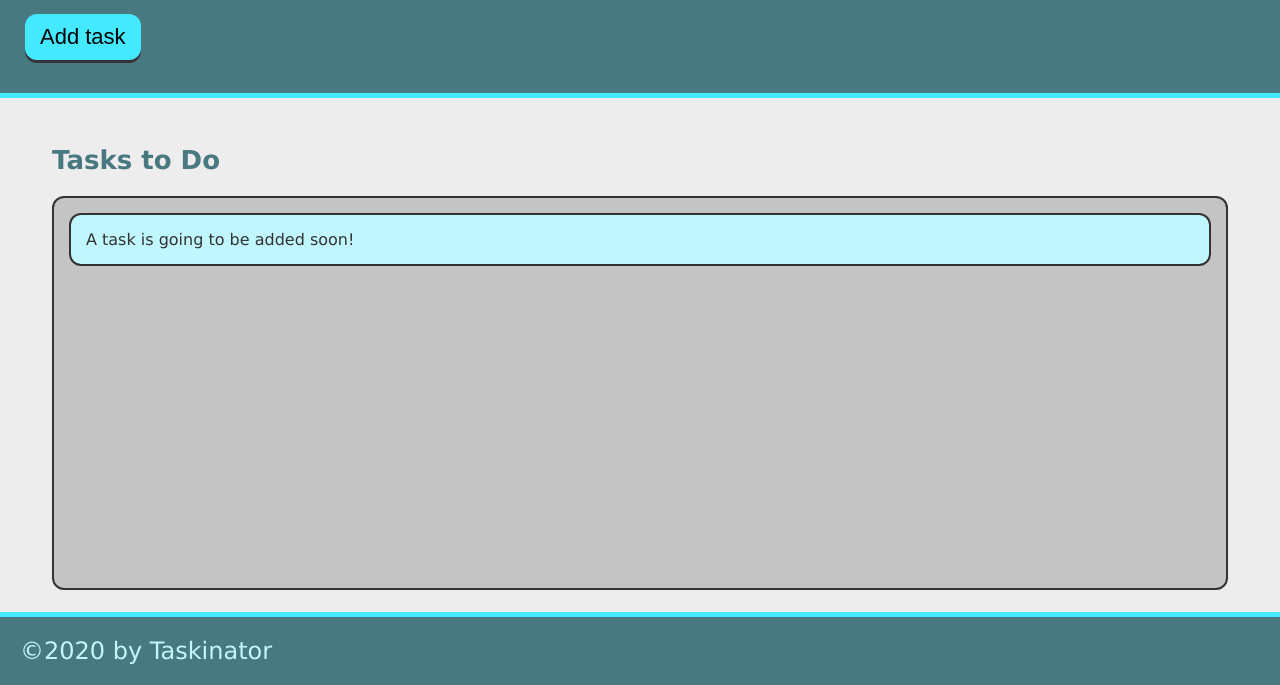
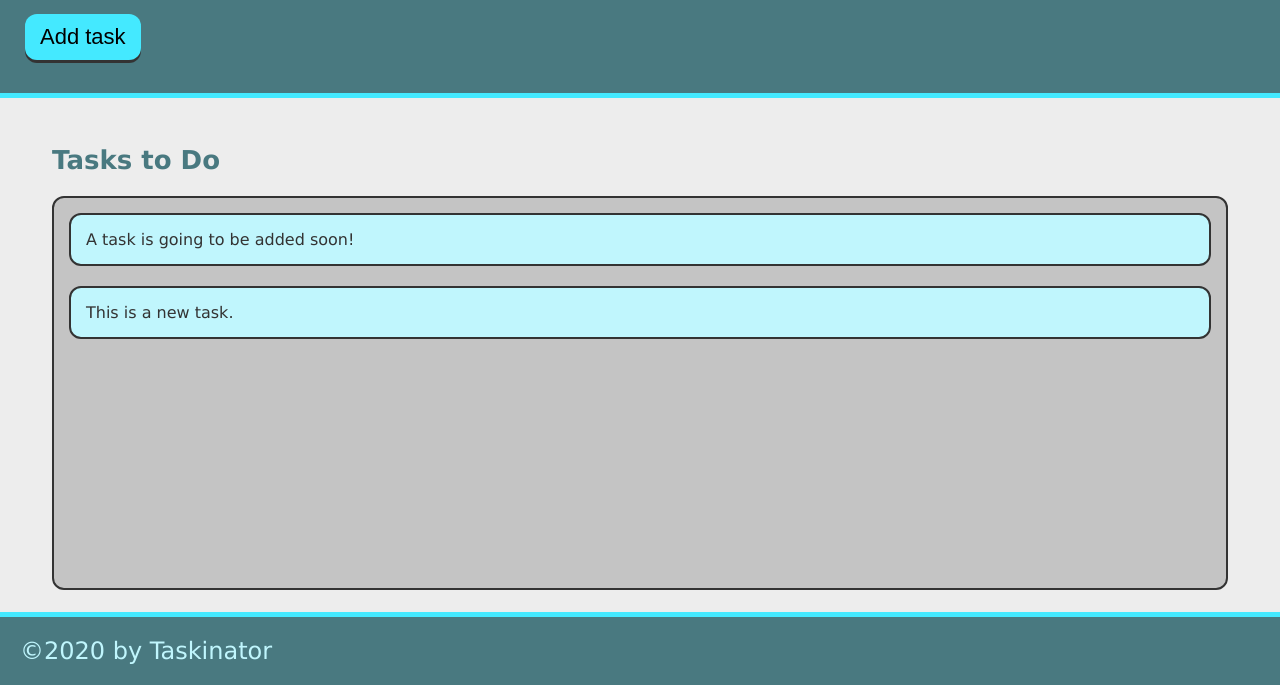
Before and after one commit to Studzic/Taskinator, a plain HTML site: page index.html in a window 1280 px wide. Both pictures are taken after a click on the button "Add task". Shown: the part 115-800 px from the top of the page. Drawn offline with Linux system fonts and the light colour scheme.

Commit message:
add ability to add task.

```diff
--- a/assets/js/script.js
+++ b/assets/js/script.js
@@ -0,0 +1,11 @@
+var buttonEl = document.querySelector("#save-task");
+var tasksToDoE1 = document.querySelector("#tasks-to-do");
+
+var createTaskHandler = function() {
+  var listItemE1 = document.createElement("li");
+  listItemE1.className = "task-item";
+  listItemE1.textContent = "This is a new task.";
+  tasksToDoE1.appendChild(listItemE1);
+}
+
+buttonEl.addEventListener("click", createTaskHandler);
--- a/index.html
+++ b/index.html
@@ -10,14 +10,14 @@
     <header>
         <h1 class="page-title">Taskinator</h1>
             <p>Click the button below to add a new task!</p>
-                <button class="btn">Add task</button>
+                <button  class="btn" id="save-task">Add task</button>
     </header>
 <main class="page-content">
     <section class="task-list-wrapper">
         <h2 class="list-title">
             Tasks to Do
         </h2>
-            <ul class="task-list">
+            <ul class="task-list" id="tasks-to-do">
                <li class="task-item"> A task is going to be added soon!</li>
             </ul>
     </section>
```
